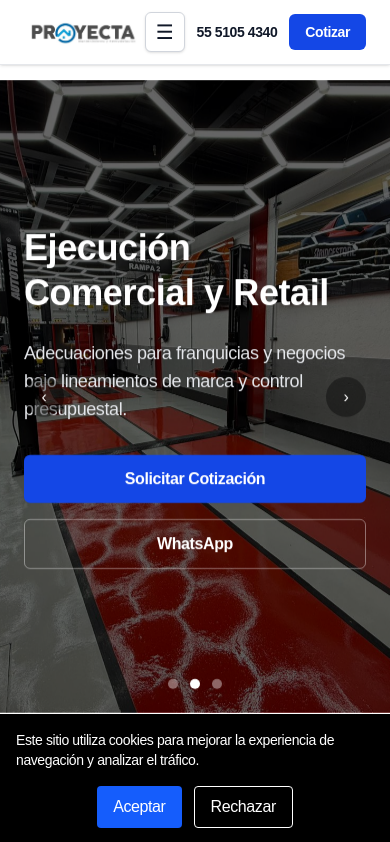
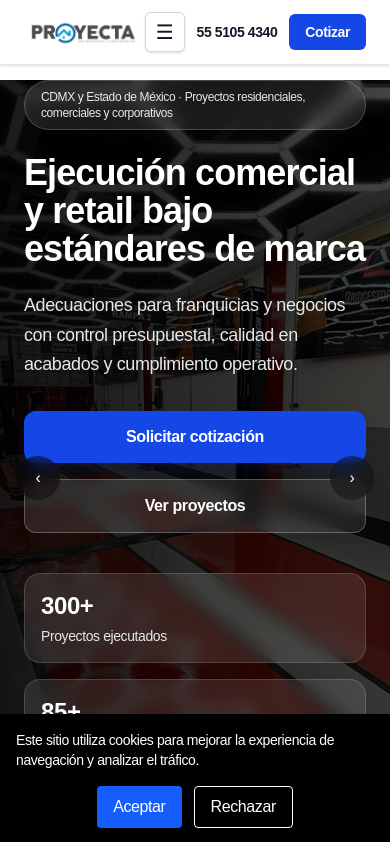
Before and after one commit to caprivara86/proyectaremodela, a Next.js app: page / in a window 390 px wide. Shown: the top 842 px of the page. Built offline with nearby package versions, Linux system fonts and the light colour scheme.

Commit message:
feat: premium home hero and SEO improvements for main page

```diff
--- /dev/null
+++ b/src/app/head.tsx
@@ -0,0 +1,47 @@
+export default function Head() {
+  return (
+    <>
+      <title>Remodelación integral en CDMX y Estado de México | Proyecta Remodelación</title>
+      <meta
+        name="description"
+        content="Empresa de remodelación integral en CDMX y Estado de México. Proyectos residenciales, comerciales y corporativos con control de presupuesto, supervisión profesional y acabados de alto estándar."
+      />
+      <meta
+        name="keywords"
+        content="remodelación integral CDMX, remodelación Estado de México, remodelación residencial, remodelación comercial, remodelación corporativa, mantenimiento de inmuebles"
+      />
+      <link rel="canonical" href="https://www.proyectaremodela.com/" />
+
+      <meta property="og:type" content="website" />
+      <meta property="og:locale" content="es_MX" />
+      <meta property="og:site_name" content="Proyecta Remodelación" />
+      <meta
+        property="og:title"
+        content="Remodelación integral en CDMX y Estado de México | Proyecta Remodelación"
+      />
+      <meta
+        property="og:description"
+        content="Proyectos residenciales, comerciales y corporativos con control, calidad y cumplimiento."
+      />
+      <meta property="og:url" content="https://www.proyectaremodela.com/" />
+      <meta
+        property="og:image"
+        content="https://www.proyectaremodela.com/projects/logo/proyecta_logo_alta_res_4000w.png"
+      />
+
+      <meta name="twitter:card" content="summary_large_image" />
+      <meta
+        name="twitter:title"
+        content="Remodelación integral en CDMX y Estado de México | Proyecta Remodelación"
+      />
+      <meta
+        name="twitter:description"
+        content="Proyectos residenciales, comerciales y corporativos con control, calidad y cumplimiento."
+      />
+      <meta
+        name="twitter:image"
+        content="https://www.proyectaremodela.com/projects/logo/proyecta_logo_alta_res_4000w.png"
+      />
+    </>
+  );
+}
--- a/src/app/page.tsx
+++ b/src/app/page.tsx
@@ -9,21 +9,21 @@ const WHATSAPP_TEXT = encodeURIComponent("Hola, quiero una cotización para una
 const slides = [
   {
     image: "/projects/residenciales/residencial1.jpeg",
-    title: "Remodelación Residencial Premium",
+    title: "Remodelación integral en CDMX y Estado de México con control, calidad y cumplimiento",
     description:
-      "Transformamos viviendas de nivel medio y alto con ejecución profesional y acabados de alto estándar.",
+      "Ejecutamos proyectos residenciales, comerciales y corporativos en CDMX y Estado de México, con metodología profesional, supervisión puntual y acabados de alto estándar.",
   },
   {
     image: "/projects/corporativas/bridgestone1.jpeg",
-    title: "Ejecución Comercial y Retail",
+    title: "Ejecución comercial y retail bajo estándares de marca",
     description:
-      "Adecuaciones para franquicias y negocios bajo lineamientos de marca y control presupuestal.",
+      "Adecuaciones para franquicias y negocios con control presupuestal, calidad en acabados y cumplimiento operativo.",
   },
   {
     image: "/projects/corporativas/areadetrabajo.jpg",
-    title: "Adecuaciones Corporativas con Control Financiero",
+    title: "Proyectos corporativos con metodología estructurada",
     description:
-      "Proyectos empresariales con metodología estructurada y cumplimiento de cronogramas.",
+      "Desarrollamos adecuaciones empresariales con enfoque en tiempos, presupuesto, supervisión y resultados duraderos.",
   },
 ];
 
@@ -94,7 +94,7 @@ export default function Home() {
   return (
     <main className="min-h-screen bg-white text-gray-900">
       <section
-        className="relative h-[75vh] flex items-center overflow-hidden"
+        className="relative min-h-[88vh] flex items-center overflow-hidden"
         onMouseEnter={() => {
           isPausedRef.current = true;
         }}
@@ -117,39 +117,60 @@ export default function Home() {
               priority={index === 0}
               className="object-cover"
             />
-            <div className="absolute inset-0 bg-black/60" />
+            <div className="absolute inset-0 bg-black/65" />
+            <div className="absolute inset-0 bg-gradient-to-r from-black/70 via-black/45 to-black/25" />
           </div>
         ))}
 
-        <div className="relative z-10 max-w-6xl mx-auto px-6 text-white">
-          <h1 className="text-4xl md:text-6xl font-bold leading-tight">
+        <div className="relative z-10 max-w-6xl mx-auto w-full px-6">
+          <div className="max-w-4xl">
+            <div className="inline-flex items-center rounded-full border border-white/20 bg-white/10 px-4 py-2 text-xs md:text-sm font-medium text-white/90 backdrop-blur-sm">
+              CDMX y Estado de México · Proyectos residenciales, comerciales y corporativos
+            </div>
+
+            <h1 className="mt-6 text-4xl md:text-6xl lg:text-7xl font-bold leading-[1.05] tracking-tight text-white">
               {slides[current].title}
             </h1>
-          <p className="mt-6 text-lg md:text-xl text-gray-200 max-w-3xl">
+
+            <p className="mt-6 max-w-3xl text-lg md:text-xl leading-relaxed text-gray-200">
               {slides[current].description}
             </p>
 
             <div className="mt-8 flex flex-col sm:flex-row gap-4">
               <a
                 href="/contacto"
-              className="inline-flex justify-center bg-blue-700 hover:bg-blue-800 transition px-6 py-3 rounded-md text-white font-semibold"
+                className="inline-flex justify-center items-center rounded-xl bg-blue-700 px-7 py-3.5 text-white font-semibold shadow-lg shadow-blue-900/20 transition hover:bg-blue-800"
               >
-              Solicitar Cotización
+                Solicitar cotización
               </a>
               <a
-              href={`https://wa.me/${WHATSAPP_PHONE}?text=${WHATSAPP_TEXT}`}
-              target="_blank"
-              rel="noopener noreferrer"
-              className="inline-flex justify-center border border-white/40 hover:bg-white/10 transition px-6 py-3 rounded-md text-white font-semibold"
+                href="/proyectos"
+                className="inline-flex justify-center items-center rounded-xl border border-white/25 bg-white/10 px-7 py-3.5 text-white font-semibold backdrop-blur-sm transition hover:bg-white/15"
               >
-              WhatsApp
+                Ver proyectos
               </a>
+            </div>
+
+            <div className="mt-10 grid gap-4 sm:grid-cols-3">
+              <div className="rounded-2xl border border-white/15 bg-white/10 p-4 backdrop-blur-sm">
+                <div className="text-2xl font-bold text-white">300+</div>
+                <p className="mt-1 text-sm text-gray-200">Proyectos ejecutados</p>
+              </div>
+              <div className="rounded-2xl border border-white/15 bg-white/10 p-4 backdrop-blur-sm">
+                <div className="text-2xl font-bold text-white">85+</div>
+                <p className="mt-1 text-sm text-gray-200">Clientes satisfechos</p>
+              </div>
+              <div className="rounded-2xl border border-white/15 bg-white/10 p-4 backdrop-blur-sm">
+                <div className="text-2xl font-bold text-white">2010–2026</div>
+                <p className="mt-1 text-sm text-gray-200">Experiencia acumulada en ejecución y remodelación</p>
+              </div>
+            </div>
           </div>
         </div>
 
         <button
           onClick={prevSlide}
-          className="absolute left-6 top-1/2 -translate-y-1/2 z-20 bg-black/40 hover:bg-black/60 text-white h-10 w-10 rounded-full flex items-center justify-center"
+          className="absolute left-4 md:left-6 top-1/2 -translate-y-1/2 z-20 bg-black/35 hover:bg-black/55 text-white h-11 w-11 rounded-full flex items-center justify-center backdrop-blur-sm transition"
           aria-label="Anterior"
         >
           ‹
@@ -157,7 +178,7 @@ export default function Home() {
 
         <button
           onClick={nextSlide}
-          className="absolute right-6 top-1/2 -translate-y-1/2 z-20 bg-black/40 hover:bg-black/60 text-white h-10 w-10 rounded-full flex items-center justify-center"
+          className="absolute right-4 md:right-6 top-1/2 -translate-y-1/2 z-20 bg-black/35 hover:bg-black/55 text-white h-11 w-11 rounded-full flex items-center justify-center backdrop-blur-sm transition"
           aria-label="Siguiente"
         >
           ›
@@ -172,8 +193,8 @@ export default function Home() {
                 resetTimer();
                 setCurrent(i);
               }}
-              className={`h-2.5 w-2.5 rounded-full transition ${
-                i === current ? "bg-white" : "bg-white/40"
+              className={`h-2.5 w-8 rounded-full transition ${
+                i === current ? "bg-white" : "bg-white/35"
               }`}
             />
           ))}
@@ -198,6 +219,30 @@ export default function Home() {
             <h3 className="text-xl font-semibold">Cumplimiento Real</h3>
             <p className="mt-3 text-gray-600">
               Entregas en tiempo y comunicación transparente.
+            </p>
+          </div>
+        </div>
+      </section>
+
+      <section className="py-20 px-6 bg-white reveal">
+        <div className="max-w-4xl mx-auto">
+          <h2 className="text-3xl md:text-4xl font-bold text-gray-900">
+            Empresa de remodelación integral en CDMX y Estado de México
+          </h2>
+          <div className="mt-6 space-y-5 text-lg leading-8 text-gray-600">
+            <p>
+              En Proyecta Remodelación y Mantenimiento desarrollamos proyectos de remodelación integral
+              para espacios residenciales, comerciales y corporativos, con atención en CDMX y Estado de México.
+              Nuestro enfoque combina planeación, control de presupuesto, supervisión de obra y acabados de alto estándar.
+            </p>
+            <p>
+              Ejecutamos remodelaciones de casas, departamentos, oficinas, locales comerciales, franquicias
+              y adecuaciones corporativas, adaptándonos a los objetivos operativos, funcionales y estéticos de cada cliente.
+            </p>
+            <p>
+              Si buscas una empresa de remodelación en CDMX o Estado de México con experiencia real,
+              metodología de ejecución y cumplimiento de tiempos, en Proyecta te ayudamos a transformar
+              tu espacio con control, calidad y atención profesional.
             </p>
           </div>
         </div>
```
Lines whose indentation alone changed are shown as unchanged.
